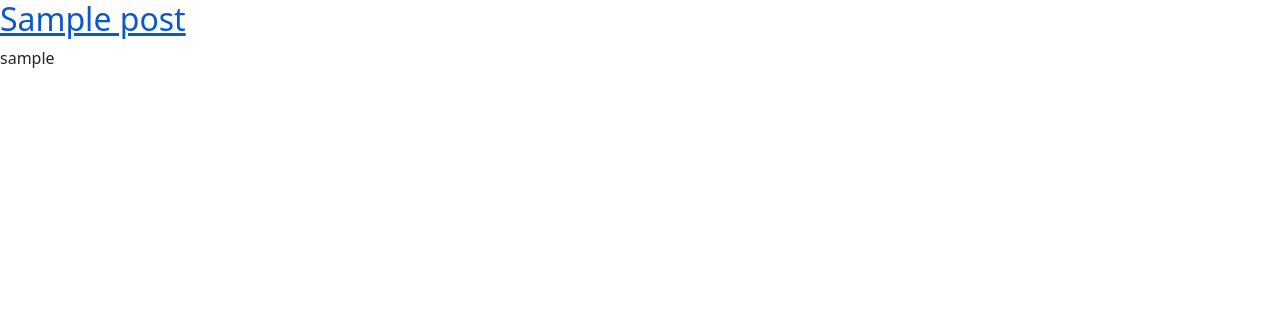
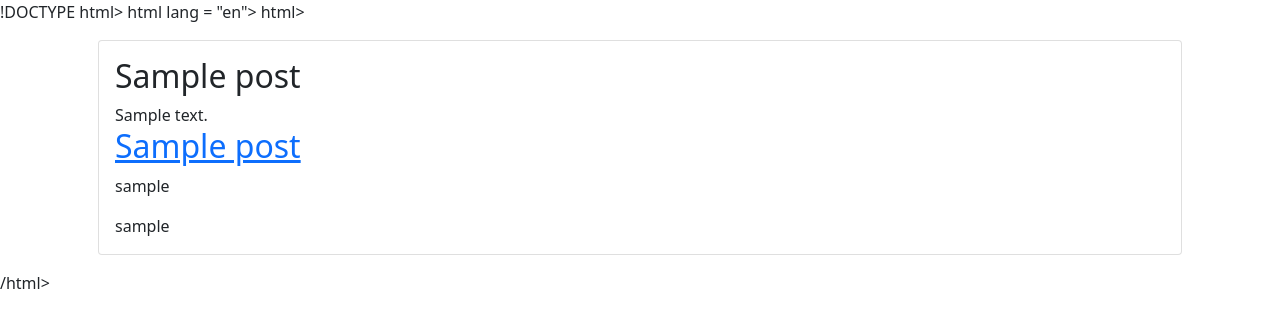
Before and after one commit to ggoni/tutorial-python-frameworks, a Django app: page / in a window 1280 px wide. Shown: the top 328 px of the page. Run offline with Django 4.2, Linux system fonts and the light colour scheme; tables that the repository leaves empty hold one stand-in row (values such as "Sample post").

Commit message:
na que ver estos cambios

```diff
--- a/blogtranslator/templates/index.html
+++ b/blogtranslator/templates/index.html
@@ -1,30 +1,34 @@
-<!DOCTYPE html>
-<html lang = "en">
-
-
-
-
-<html>
+!DOCTYPE html>
+html lang = "en">
+html>
    <head>
-
        <!-- Required meta tags -->
        <meta charset="utf-8">
        <meta name="viewport" content="width=device-width, initial-scale=1">
-
        <link href="https://cdn.jsdelivr.net/npm/bootstrap@5.1.3/dist/css/bootstrap.min.css" rel="stylesheet" integrity="sha384-1BmE4kWBq78iYhFldvKuhfTAU6auU8tT94WrHftjDbrCEXSU1oBoqyl2QvZ6jIW3" crossorigin="anonymous">
+       <title>Blog Posts </title>
    </head>
 
    <body>
-
+       <div class="container">
        {% for post in post_list %}
-
-            <a href="{% url 'blog_view' post.slug %}"><h2>{{post.title}}</h2></a>
-            <p>{{post.author}}</p>
+           <div class ="card m-3">
+                   <div class="card-body">
+                       <h2 class="card-title">
+                           {{post.title}}
+                       </h2>
+                       <div class="card-text">
+                           {{post.content}}
+                       </div>
+                       <a href="{% url 'blog_view' post.slug %}">
+                       <h2>{{post.title}}</h2></a><p>{{post.author}}</p>
+                       {{post.author}}
+                   </div>
+           </div>
 
        {% endfor %}
        <script src="https://cdn.jsdelivr.net/npm/bootstrap@5.1.3/dist/js/bootstrap.bundle.min.js" integrity="sha384-ka7Sk0Gln4gmtz2MlQnikT1wXgYsOg+OMhuP+IlRH9sENBO0LRn5q+8nbTov4+1p" crossorigin="anonymous"></script>
-
-
+       </div>
    </body>
 
-</html>
+/html>
```
Lines whose indentation alone changed are shown as unchanged.
